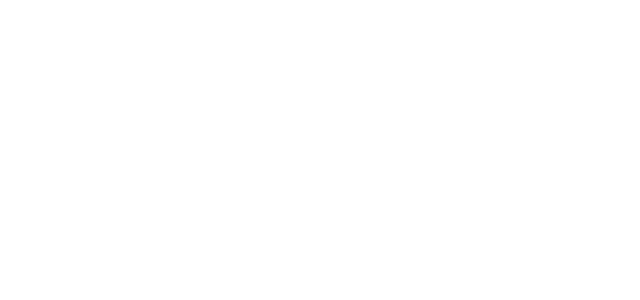
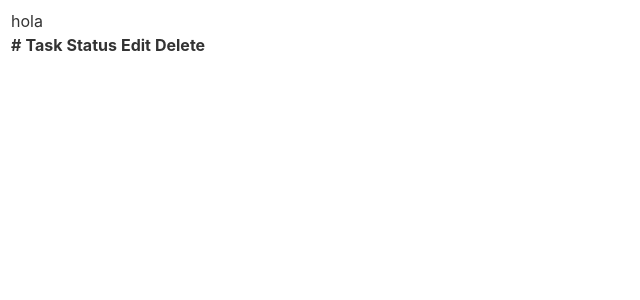
Before and after one commit to GBalatti9/todolist-svelte, a Svelte app: page / in a window 1280 px wide. Shown: the top 300 px of the page, without its empty margins (0-640 px from the left). Built offline with nearby package versions, Linux system fonts and the light colour scheme.

Commit message:
Card component is gonna contain the table and the form

```diff
--- a/src/App.svelte
+++ b/src/App.svelte
@@ -0,0 +1,7 @@
+<script>
+    import { Card } from "./components";
+
+</script>
+
+
+<Card />
--- /dev/null
+++ b/src/components/Card.svelte
@@ -0,0 +1,16 @@
+
+
+<table>
+    <tbody>
+        <tr>
+            <td colspan="5">hola</td>
+        </tr>
+        <tr>
+            <th>#</th>
+            <th>Task</th>
+            <th>Status</th>
+            <th>Edit</th>
+            <th>Delete</th>
+        </tr>
+    </tbody>
+</table>
--- /dev/null
+++ b/src/components/index.js
@@ -0,0 +1 @@
+export { default as Card } from './Card.svelte';
```
